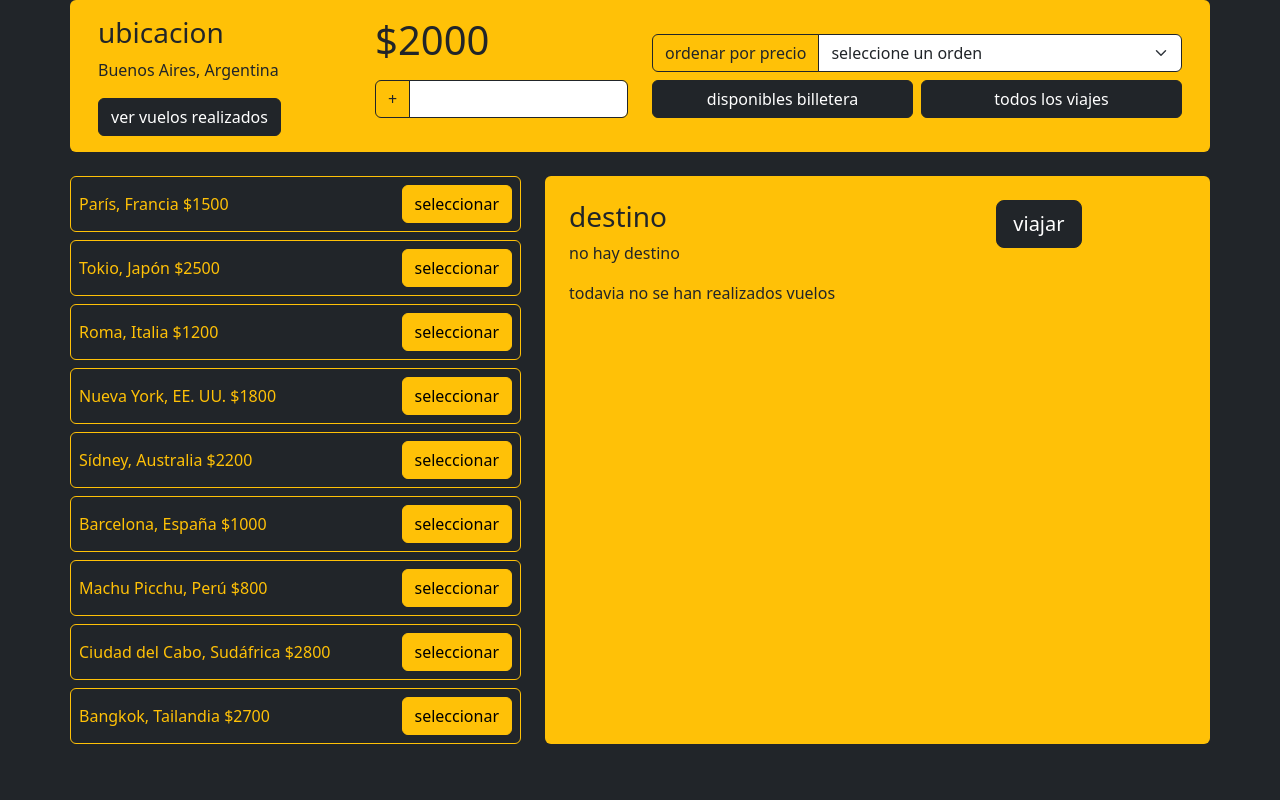
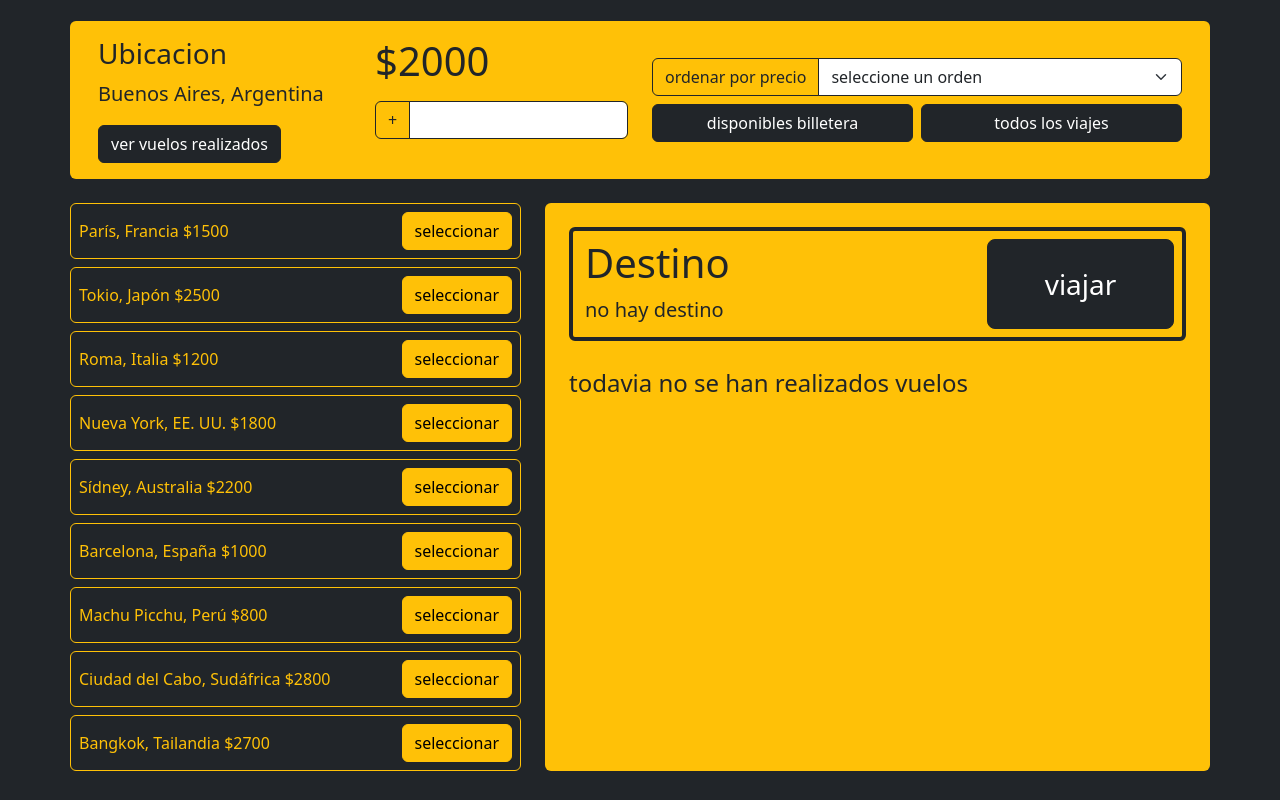
Before and after one commit to EmanuelRigo/Preentrega-Coderhouse, a plain HTML site: page index.html in a window 1280 px wide. Both pictures are taken after a click on the button "ver vuelos realizados". Drawn offline with nearby package versions, Linux system fonts and the light colour scheme.

Commit message:
agregando estilos

```diff
--- a/index.html
+++ b/index.html
@@ -9,9 +9,11 @@
       integrity="sha384-QWTKZyjpPEjISv5WaRU9OFeRpok6YctnYmDr5pNlyT2bRjXh0JMhjY6hW+ALEwIH"
       crossorigin="anonymous"
     />
+    <link rel="stylesheet" href="style.css" />
     <title>Document</title>
   </head>
-  <body class="container bg-dark">
+  <body class="bg-dark">
+    <div class="container h-100 d-md-flex flex-column justify-content-center">
       <header class="row bg-warning rounded p-3">
         <div class="col-md-3">
           <div id="ubicacion"></div>
@@ -80,15 +82,21 @@
       <main class="row mt-4">
         <div class="col-md-5 p-0 pe-4" id="vuelos"></div>
         <div class="col-md-7 bg-warning rounded p-4 mb-2">
-        <div class="row">
+          <div class="row m-0 mb-4 border border-4 border-dark rounded py-2">
             <div class="col-md-8" id="destino"></div>
-          <div class="col-md-4">
-            <button class="btn btn-dark btn-lg" id="viajar">viajar</button>
+            <div class="col-md-4 px-2">
+              <button
+                class="btn btn-dark btn-lg fs-3 btn-lg h-100 w-100"
+                id="viajar"
+              >
+                viajar
+              </button>
             </div>
           </div>
           <div id="vuelosRealizadosContainer"></div>
         </div>
       </main>
+    </div>
     <script
       src="https://cdn.jsdelivr.net/npm/bootstrap@5.3.3/dist/js/bootstrap.bundle.min.js"
       integrity="sha384-YvpcrYf0tY3lHB60NNkmXc5s9fDVZLESaAA55NDzOxhy9GkcIdslK1eN7N6jIeHz"
--- a/js/script.js
+++ b/js/script.js
@@ -102,8 +102,8 @@ function dondeEstoy() {
   const div = document.createElement("div");
 
   div.innerHTML = `
-  <h3>ubicacion</h3>
-  <p>${puntoDePartida.destino}</p>`;
+  <h3>Ubicacion</h3>
+  <p class="fs-5 ">${puntoDePartida.destino}</p>`;
 
   ubicacionActual.appendChild(div);
 }
@@ -115,7 +115,7 @@ function sumarSaldo() {
   else {
     billeteraVirtual.saldo += parseInt(inputCargaSaldo.value);
     billeteraVirtual.utilizada = true;
-    console.log(billeteraVirtual);
+
     localStorage.setItem("billetera", JSON.stringify(billeteraVirtual));
   }
 }
@@ -168,14 +168,11 @@ function cardsViajes(array, container) {
       destinoProximo = viajes.find((viaje) => {
         return parseInt(btnViaje.id) === viaje.id;
       });
-      console.log(destino);
+
       dondeVoy();
-      console.log(destinoProximo);
     });
   });
 }
-
-cardsViajes(filtrarViajes(), vuelos);
 
 function dondeVoy() {
   destinoDom.innerHTML = "";
@@ -183,12 +180,12 @@ function dondeVoy() {
 
   if (destinoProximo) {
     div.innerHTML = `
-  <h3>destino</h3>
-  <p>${destinoProximo.destino}</p>`;
+  <h3 class="display-6">Destino</h3>
+  <p class="fs-5 mb-1">${destinoProximo.destino} - $${destinoProximo.costo}</p>`;
   } else {
     div.innerHTML = `
-  <h3>destino</h3>
-  <p>no hay destino</p>`;
+  <h3 class="display-6">Destino</h3>
+  <p class="fs-5 mb-1">no hay destino</p>`;
   }
 
   destinoDom.appendChild(div);
@@ -210,16 +207,13 @@ function viajesDisponible() {
     );
   });
 
-  console.log(viajesPosibles);
-
   if (viajesPosibles.length == 0) {
     vuelos.innerHTML = "";
     let card = document.createElement("div");
-    card.innerHTML = "<p>no hay viajes disponibles con tu saldo actual</p>";
+    card.innerHTML = `<p class="text-warning fs-4">no hay viajes disponibles con tu saldo actual</p>`;
+    vuelos.appendChild(card);
   } else {
     vuelos.innerHTML = "";
-    console.log(viajesDisponible);
-
     cardsViajes(viajesPosibles, vuelos);
   }
 }
@@ -229,19 +223,17 @@ btnViajesDisponibles.addEventListener("click", () => {
 });
 
 btnViajesTodos.addEventListener("click", () => {
-  cardsViajes(viajes, vuelos);
+  cardsViajes(filtrarViajes(), vuelos);
 });
 
 function ordenarViajes() {
-  let viajesOrdenados = viajes.sort((viaje1, viaje2) => {
+  let viajesOrdenados = filtrarViajes().sort((viaje1, viaje2) => {
     if (selectPrecio.value == "precioMasBajo") {
       return viaje1.costo - viaje2.costo;
     } else if (selectPrecio.value == "precioMasAlto") {
       return viaje2.costo - viaje1.costo;
     }
   });
-  console.log(selectPrecio.value);
-  console.log(viajesOrdenados);
 
   cardsViajes(viajesOrdenados, vuelos);
 }
@@ -253,8 +245,7 @@ btnOrdenarViajes.addEventListener("click", () => {
 function verViajesRealizados() {
   if (viajesRealizados.length == 0) {
     vuelosRealizadosContainer.innerHTML = "";
-    vuelosRealizadosContainer.innerHTML =
-      "<p>todavia no se han realizados vuelos</p>";
+    vuelosRealizadosContainer.innerHTML = `<p class="fs-4">todavia no se han realizados vuelos</p>`;
   } else {
     let costoTotal = viajesRealizados.reduce((acumulador, viaje) => {
       return acumulador + viaje.costo;
@@ -273,7 +264,7 @@ function verViajesRealizados() {
 
     let gastos = document.createElement("div");
     gastos.innerHTML = "";
-    gastos.innerHTML = `<p class="fs-3">gastos en viajes $${costoTotal}</p>`;
+    gastos.innerHTML = `<p class="fs-4">gastos en viajes $${costoTotal}</p>`;
 
     vuelosRealizadosContainer.appendChild(gastos);
   }
@@ -296,6 +287,8 @@ function recuperarDatosStorage() {
     puntoDePartida = JSON.parse(localStorage.getItem("puntoDePartida"));
     dondeEstoy();
   }
+
+  cardsViajes(filtrarViajes(), vuelos);
 }
 
 recuperarDatosStorage();
@@ -324,11 +317,6 @@ function viajar(viaje) {
       cardsViajes(filtrarViajes(), vuelos);
       localStorage.setItem("billetera", JSON.stringify(billeteraVirtual));
 
-      alert(
-        "gracias por el viaje le quedan $" +
-          billeteraVirtual.saldo +
-          " en su billetera virtual"
-      );
       alert("ahora te encuentras en " + puntoDePartida.destino);
     } else {
       alert("no cuenta con el cinero suficiente");
--- /dev/null
+++ b/style.css
@@ -0,0 +1,4 @@
+body {
+  height: 100vh;
+  width: 100vw;
+}
```
Lines whose indentation alone changed are shown as unchanged.
